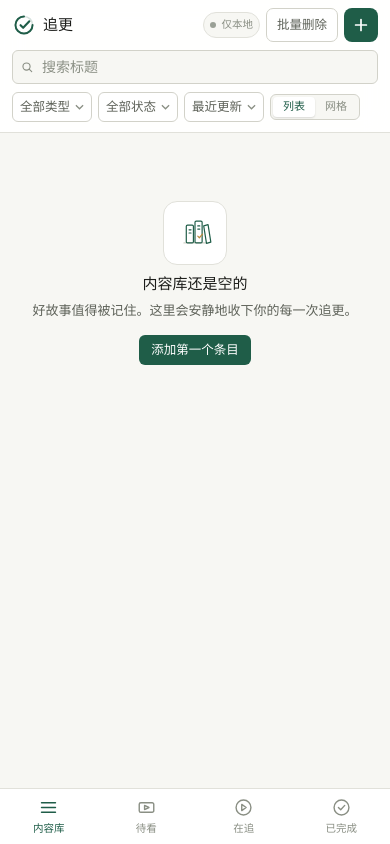
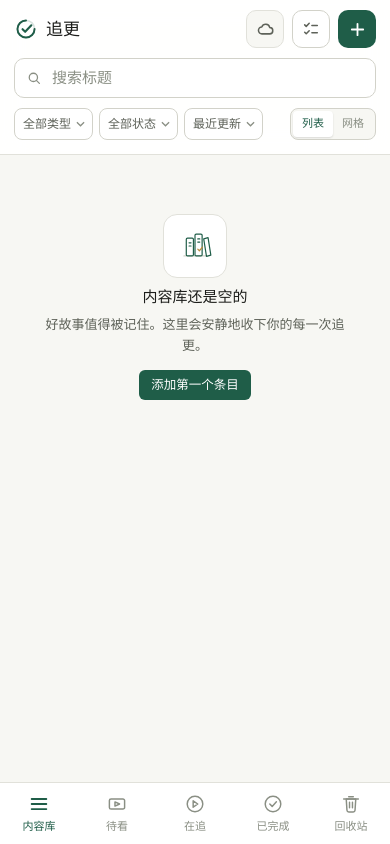
Before and after one commit to Robin-zero/Catch-Up, a React (Vite) app: page / in a window 390 px wide. Built offline with nearby package versions, Linux system fonts and the light colour scheme.

Commit message:
feat(mobile): refine phone layout and add legacy webview fallbacks

```diff
--- a/src/App.tsx
+++ b/src/App.tsx
@@ -10,6 +10,7 @@ import {
   type RefObject,
 } from "react";
 import { convertFileSrc } from "@tauri-apps/api/core";
+import { createPortal } from "react-dom";
 import {
   adjustProgress,
   aiScrape,
@@ -399,7 +400,7 @@ interface DialogProps {
   titleId: string;
   busy?: boolean;
   active?: boolean;
-  initialFocusRef: RefObject<HTMLElement | null>;
+  initialFocusRef?: RefObject<HTMLElement | null>;
   fallbackFocusRef?: RefObject<HTMLElement | null>;
   onClose: () => void;
   children: ReactNode;
@@ -433,7 +434,11 @@ function Dialog({
         ? document.activeElement
         : null;
     const fallbackFocus = fallbackFocusRef?.current;
-    initialFocusRef.current?.focus();
+    if (initialFocusRef?.current) {
+      initialFocusRef.current.focus();
+    } else {
+      dialogRef.current?.focus();
+    }
 
     return () => {
       if (previouslyFocused?.isConnected) {
@@ -491,7 +496,7 @@ function Dialog({
     return () => document.removeEventListener("keydown", handleKeyDown);
   }, [busy, active]);
 
-  return (
+  return createPortal(
     <div
       className="dialog-backdrop"
       inert={!active}
@@ -507,6 +512,7 @@ function Dialog({
         role="dialog"
         aria-modal="true"
         aria-labelledby={titleId}
+        tabIndex={-1}
         ref={dialogRef}
       >
         <span className="dialog__grabber" aria-hidden="true" />
@@ -526,7 +532,8 @@ function Dialog({
         </div>
         {children}
       </div>
-    </div>
+    </div>,
+    document.body,
   );
 }
 
@@ -1982,7 +1989,6 @@ function SettingsDialog({
       title="设置"
       titleId={titleId}
       busy={saving}
-      initialFocusRef={apiKeyRef}
       fallbackFocusRef={fallbackFocusRef}
       onClose={onClose}
       className="dialog--settings"
@@ -2844,12 +2850,12 @@ function SummaryStrip({ entries }: { entries: MediaEntry[] }) {
       <div className="summary-strip__item summary-strip__item--tracking">
         <span className="summary-strip__label">正在追更</span>
         <strong className="summary-strip__value">{trackingCount}</strong>
-        <span className="summary-strip__suffix">项在追</span>
+        <span className="summary-strip__suffix">项</span>
       </div>
       <div className="summary-strip__item summary-strip__item--completed">
         <span className="summary-strip__label">已经看完</span>
         <strong className="summary-strip__value">{completedCount}</strong>
-        <span className="summary-strip__suffix">项完成</span>
+        <span className="summary-strip__suffix">项</span>
       </div>
     </section>
   );
@@ -2994,7 +3000,6 @@ function EntryRow({
                 <span className="entry__platform">{entry.platform}</span>
               </>
             ) : null}
-            <span className="entry__dot" aria-hidden="true">·</span>
             <time className="entry__time" dateTime={entry.updatedAt}>
               更新于 {updatedAtFormatter.format(new Date(entry.updatedAt))}
             </time>
@@ -3937,6 +3942,14 @@ function App() {
                 onClick={() => setSettingsOpen(true)}
               >
                 <span className="sync-chip__dot" aria-hidden="true" />
+                <svg
+                  className="sync-chip__icon"
+                  viewBox="0 0 20 20"
+                  fill="none"
+                  aria-hidden="true"
+                >
+                  <path d="M6.3 14.6h7.9a3.3 3.3 0 0 0 .3-6.6 4.4 4.4 0 0 0-8.4-.6 3.6 3.6 0 0 0 .2 7.2Z" />
+                </svg>
                 <span className="sync-chip__label">{syncLabel}</span>
               </button>
               {!isTrashView ? (
@@ -3949,7 +3962,17 @@ function App() {
                   aria-label={selecting ? "退出批量删除" : "批量删除"}
                   onClick={toggleSelecting}
                 >
-                  {selecting ? "退出批量" : "批量删除"}
+                  <svg
+                    className="batch-toggle__icon"
+                    viewBox="0 0 20 20"
+                    fill="none"
+                    aria-hidden="true"
+                  >
+                    <path d="M3 5.4l1.7 1.7L8 3.7M3 13.6l1.7 1.7L8 11.9M11 6h6M11 14.2h6" />
+                  </svg>
+                  <span className="batch-toggle__label">
+                    {selecting ? "退出批量" : "批量删除"}
+                  </span>
                 </button>
               ) : null}
 
@@ -4190,6 +4213,19 @@ function App() {
             <path d="m8.5 12 2.6 2.6 4.6-5" />
           </svg>
           <span>已完成</span>
+        </button>
+        <button
+          className="tabbar__item"
+          type="button"
+          aria-pressed={view === "trash"}
+          onClick={() => setView("trash")}
+        >
+          <svg viewBox="0 0 24 24" fill="none" aria-hidden="true">
+            <path d="M4 6.5h16M9.5 4h5" />
+            <path d="M6.8 6.5h10.4l-.8 12.4a2 2 0 0 1-2 1.9H9.6a2 2 0 0 1-2-1.9L6.8 6.5Z" />
+            <path d="M10.4 10v6M13.6 10v6" />
+          </svg>
+          <span>回收站</span>
         </button>
       </nav>
 
--- a/src/main.tsx
+++ b/src/main.tsx
@@ -2,6 +2,25 @@ import { StrictMode } from "react";
 import { createRoot } from "react-dom/client";
 import App from "./App";
 import "./styles.css";
+
+// Chromium < 84 不支持 flex 容器上的 gap，退化时交给 CSS 用 margin 兜底。
+(function markFlexGapSupport() {
+  const probe = document.createElement("div");
+  probe.style.cssText =
+    "position:absolute;top:-9999px;left:-9999px;display:flex;flex-direction:column;row-gap:4px";
+  const first = document.createElement("div");
+  const second = document.createElement("div");
+  first.style.height = "2px";
+  second.style.height = "2px";
+  probe.appendChild(first);
+  probe.appendChild(second);
+  document.body.appendChild(probe);
+  const supported = probe.scrollHeight === 8;
+  probe.remove();
+  if (!supported) {
+    document.documentElement.classList.add("no-flex-gap");
+  }
+})();
 
 createRoot(document.getElementById("root")!).render(
   <StrictMode>
--- a/src/styles.css
+++ b/src/styles.css
@@ -195,6 +195,7 @@ svg {
 }
 
 :focus-visible {
+  outline: 2px solid var(--accent);
   outline: 2px solid color-mix(in srgb, var(--accent) 55%, transparent);
   outline-offset: 1px;
 }
@@ -216,7 +217,7 @@ svg {
 .app-shell {
   display: grid;
   grid-template-columns: var(--sidebar-width) minmax(0, 1fr);
-  height: 100dvh;
+  height: 100vh;
   overflow: hidden;
   background: var(--bg);
 }
@@ -574,6 +575,7 @@ svg {
 }
 
 .search-field:focus-within {
+  border-color: var(--accent);
   border-color: color-mix(in srgb, var(--accent) 50%, var(--line));
   background: var(--surface);
 }
@@ -652,6 +654,10 @@ svg {
   background: var(--surface-muted);
 }
 
+.form-field .layout-toggle {
+  align-self: flex-start;
+}
+
 .layout-toggle__option {
   display: inline-flex;
   align-items: center;
@@ -701,6 +707,10 @@ svg {
   display: none;
 }
 
+.batch-toggle__icon {
+  display: none;
+}
+
 .topbar__actions {
   grid-area: add;
   display: flex;
@@ -848,6 +858,7 @@ svg {
   justify-content: center;
   height: 28px;
   padding: 0 10px;
+  border: 1px solid var(--danger-soft);
   border: 1px solid color-mix(in srgb, var(--danger) 30%, var(--line));
   border-radius: 6px;
   background: var(--surface);
@@ -913,7 +924,6 @@ svg {
 .summary-strip {
   display: flex;
   align-items: baseline;
-  gap: 18px;
   padding: 2px 2px 9px;
   font-size: 11.5px;
   color: var(--text-tertiary);
@@ -923,7 +933,14 @@ svg {
 .summary-strip__item {
   display: flex;
   align-items: baseline;
-  gap: 4px;
+}
+
+.summary-strip__item + .summary-strip__item {
+  margin-left: 16px;
+}
+
+.summary-strip__item > * + * {
+  margin-left: 4px;
 }
 
 .summary-strip__label {
@@ -1182,7 +1199,10 @@ svg {
 
 .entry-list--grid .entry__cover-backdrop {
   position: absolute;
-  inset: 0;
+  top: 0;
+  right: 0;
+  bottom: 0;
+  left: 0;
   z-index: 0;
   display: block;
   width: 100%;
@@ -1646,7 +1666,10 @@ kbd {
 
 .dialog-backdrop {
   position: fixed;
-  inset: 0;
+  top: 0;
+  left: 0;
+  width: 100%;
+  height: 100%;
   z-index: 60;
   display: flex;
   align-items: center;
@@ -1660,7 +1683,7 @@ kbd {
 .dialog {
   display: flex;
   width: min(430px, 100%);
-  max-height: min(86dvh, 620px);
+  max-height: min(86vh, 620px);
   flex-direction: column;
   overflow: hidden;
   border: 1px solid var(--line);
@@ -1670,6 +1693,10 @@ kbd {
   animation: dialog-in 0.14s ease;
 }
 
+.dialog:focus {
+  outline: none;
+}
+
 .dialog__grabber {
   display: none;
 }
@@ -1694,6 +1721,8 @@ kbd {
 }
 
 .dialog__body {
+  min-height: 0;
+  flex: 1 1 auto;
   padding: 14px 15px;
   overflow-y: auto;
 }
@@ -1827,7 +1856,7 @@ kbd {
 
 .dialog--import {
   width: min(580px, 100%);
-  max-height: min(90dvh, 720px);
+  max-height: min(90vh, 720px);
 }
 
 .import-form {
@@ -2247,7 +2276,7 @@ kbd {
 
 .app-toast {
   position: fixed;
-  bottom: calc(70px + env(safe-area-inset-bottom, 0px));
+  bottom: calc(78px + env(safe-area-inset-bottom, 0px));
   left: 50%;
   z-index: 80;
   max-width: min(86vw, 420px);
@@ -2349,7 +2378,7 @@ kbd {
 
   .app-shell {
     display: block;
-    height: 100dvh;
+    height: 100vh;
   }
 
   .sidebar {
@@ -2358,7 +2387,7 @@ kbd {
 
   .app-main {
     height: 100%;
-    padding-bottom: calc(56px + env(safe-area-inset-bottom, 0px));
+    padding-bottom: calc(62px + env(safe-area-inset-bottom, 0px));
   }
 
   .topbar {
@@ -2367,8 +2396,9 @@ kbd {
       "title add"
       "search search"
       "filters filters";
-    gap: 8px;
-    padding: calc(8px + env(safe-area-inset-top, 0px)) 12px 10px;
+    gap: 10px;
+    padding: calc(10px + env(safe-area-inset-top, 0px)) 14px 12px;
+    background: var(--surface);
     background: color-mix(in srgb, var(--surface) 92%, transparent);
     backdrop-filter: blur(12px);
     position: sticky;
@@ -2378,31 +2408,98 @@ kbd {
 
   .filter-row {
     flex-wrap: wrap;
+    overflow: visible;
+    gap: 6px;
+    padding-bottom: 2px;
+  }
+
+  .filter-row .layout-toggle {
+    margin-left: auto;
+  }
+
+  button:focus {
+    outline: none;
   }
 
   .mobile-brand {
-    font-size: 15px;
-  }
-
-  .add-button {
-    width: 34px;
-    height: 34px;
+    min-width: 0;
+    gap: 8px;
+    font-size: 17px;
+  }
+
+  .topbar__actions {
+    gap: 8px;
+  }
+
+  .primary-button.add-button {
+    width: 38px;
+    height: 38px;
     padding: 0;
-    border-radius: 8px;
+    border-radius: 10px;
   }
 
   .primary-button.add-button svg {
-    width: 18px;
-    height: 18px;
+    width: 19px;
+    height: 19px;
   }
 
   .topbar__sync-chip {
     display: inline-flex;
     flex: none;
+    align-items: center;
+    justify-content: center;
+    width: 38px;
+    height: 38px;
+    padding: 0;
+    border-radius: 10px;
+    color: var(--text-secondary);
+  }
+
+  .topbar__sync-chip .sync-chip__label,
+  .topbar__sync-chip .sync-chip__dot {
+    display: none;
+  }
+
+  .topbar__sync-chip .sync-chip__icon {
+    display: block;
+    width: 19px;
+    height: 19px;
+    stroke: currentColor;
+    stroke-width: 1.6;
+    stroke-linecap: round;
+    stroke-linejoin: round;
+  }
+
+  .sync-chip--error .sync-chip__icon {
+    color: var(--danger);
+  }
+
+  .ghost-button.batch-toggle {
+    display: inline-flex;
+    align-items: center;
+    justify-content: center;
+    width: 38px;
+    height: 38px;
+    padding: 0;
+    border-radius: 10px;
+  }
+
+  .batch-toggle__label {
+    display: none;
+  }
+
+  .batch-toggle__icon {
+    display: block;
+    width: 18px;
+    height: 18px;
+    stroke: currentColor;
+    stroke-width: 1.7;
+    stroke-linecap: round;
+    stroke-linejoin: round;
   }
 
   .dialog--settings {
-    max-height: 92dvh;
+    max-height: 92vh;
   }
 
   .settings-section__row {
@@ -2418,11 +2515,11 @@ kbd {
   }
 
   .scrape-results {
-    max-height: 46dvh;
+    max-height: 46vh;
   }
 
   .dialog--import {
-    max-height: 92dvh;
+    max-height: 92vh;
   }
 
   .dialog--import .dialog__body {
@@ -2476,18 +2573,47 @@ kbd {
   }
 
   .search-field {
-    height: 34px;
+    height: 40px;
+    gap: 8px;
+    padding: 0 12px;
+    border-radius: 10px;
+    background: var(--surface);
+  }
+
+  .search-field svg {
+    width: 15px;
+    height: 15px;
   }
 
   .search-field input {
-    font-size: 14px;
+    font-size: 15px;
   }
 
   .compact-select {
-    height: 30px;
+    flex: 0 0 auto;
+    height: 32px;
+    padding: 0 20px 0 8px;
     max-width: none;
-    flex: 1;
-    font-size: 12.5px;
+    border-radius: 8px;
+    font-size: 12px;
+  }
+
+  .filter-row .compact-select {
+    flex: 0 0 auto;
+    min-width: 0;
+  }
+
+  .layout-toggle {
+    flex: 0 0 auto;
+    height: 32px;
+    border-radius: 8px;
+  }
+
+  .layout-toggle__option {
+    height: 26px;
+    min-width: 0;
+    padding: 0 9px;
+    font-size: 11px;
   }
 
   .link-button {
@@ -2495,17 +2621,81 @@ kbd {
   }
 
   .app-content {
-    padding: 10px 12px 16px;
+    padding: 12px 14px 20px;
   }
 
   .summary-strip {
-    gap: 14px;
-    padding: 0 2px 10px;
+    padding: 0 2px 12px;
     font-size: 12px;
   }
 
+  .summary-strip__item + .summary-strip__item {
+    margin-left: 14px;
+  }
+
+  /* 老内核（Chromium < 84）不支持 flex gap，用 margin 兜底 */
+  .no-flex-gap .mobile-brand > * + * {
+    margin-left: 8px;
+  }
+
+  .no-flex-gap .search-field > * + * {
+    margin-left: 6px;
+  }
+
+  .no-flex-gap .filter-row > * + * {
+    margin-left: 6px;
+  }
+
+  .no-flex-gap .topbar__actions > * + * {
+    margin-left: 8px;
+  }
+
+  .no-flex-gap .entry__headline > * + * {
+    margin-left: 7px;
+  }
+
+  .no-flex-gap .entry__meta > * + * {
+    margin-left: 5px;
+  }
+
+  .no-flex-gap .entry__actions > * + * {
+    margin-left: 4px;
+  }
+
+  .no-flex-gap .entry__progress > * + * {
+    margin-left: 10px;
+  }
+
+  .no-flex-gap .entry__bar-row > * + * {
+    margin-left: 7px;
+  }
+
+  .no-flex-gap .tabbar__item > * + * {
+    margin-top: 4px;
+  }
+
+  .no-flex-gap .content-state > * + * {
+    margin-top: 6px;
+  }
+
+  .no-flex-gap .entry-form__fields > * + * {
+    margin-top: 14px;
+  }
+
+  .no-flex-gap .form-field > * + * {
+    margin-top: 6px;
+  }
+
+  .no-flex-gap .settings-section__fields > * + * {
+    margin-top: 10px;
+  }
+
+  .no-flex-gap .batch-bar > * + * {
+    margin-left: 10px;
+  }
+
   .entry-list {
-    gap: 8px;
+    gap: 10px;
   }
 
   .entry {
@@ -2514,9 +2704,10 @@ kbd {
       "tile body"
       "progress progress"
       "actions actions";
-    gap: 8px 10px;
-    padding: 12px;
-    border-radius: 11px;
+    gap: 10px;
+    padding: 14px;
+    border-radius: 14px;
+    box-shadow: 0 1px 2px rgba(24, 30, 24, 0.04);
   }
 
   .entry--movie {
@@ -2587,9 +2778,10 @@ kbd {
   }
 
   .stepper__button {
-    width: 40px;
-    height: 34px;
-    font-size: 16px;
+    width: 38px;
+    height: 36px;
+    border-radius: 9px;
+    font-size: 17px;
   }
 
   .ghost-button {
@@ -2632,38 +2824,50 @@ kbd {
     left: 0;
     z-index: 40;
     display: flex;
-    height: calc(56px + env(safe-area-inset-bottom, 0px));
+    height: calc(62px + env(safe-area-inset-bottom, 0px));
     padding-bottom: env(safe-area-inset-bottom, 0px);
     border-top: 1px solid var(--line);
-    background: color-mix(in srgb, var(--surface) 94%, transparent);
+    background: var(--surface);
+    background: color-mix(in srgb, var(--surface) 96%, transparent);
     backdrop-filter: blur(14px);
   }
 
   .tabbar__item {
+    position: relative;
     display: flex;
     flex: 1;
     align-items: center;
     justify-content: center;
-    gap: 3px;
+    gap: 4px;
     border: 0;
     background: none;
     color: var(--text-tertiary);
     flex-direction: column;
-    font-size: 10.5px;
+    font-size: 11px;
+    transition: color 0.15s ease;
   }
 
   .tabbar__item svg {
-    width: 21px;
-    height: 21px;
+    width: 22px;
+    height: 22px;
     stroke: currentColor;
     stroke-width: 1.6;
     stroke-linecap: round;
     stroke-linejoin: round;
+    transition: stroke-width 0.15s ease;
   }
 
   .tabbar__item[aria-pressed="true"] {
     color: var(--accent);
-    font-weight: 600;
+    font-weight: 650;
+  }
+
+  .tabbar__item[aria-pressed="true"] svg {
+    stroke-width: 2;
+  }
+
+  .tabbar__item:active {
+    opacity: 0.6;
   }
 
   .dialog-backdrop {
@@ -2674,7 +2878,7 @@ kbd {
 
   .dialog {
     width: 100%;
-    max-height: 90dvh;
+    max-height: 90vh;
     border: 0;
     border-radius: 16px 16px 0 0;
     box-shadow: 0 -8px 40px rgba(20, 26, 20, 0.24);
@@ -2704,6 +2908,18 @@ kbd {
     padding: 14px 16px 18px;
   }
 
+  .entry-form__fields {
+    gap: 14px;
+  }
+
+  .entry-form__row {
+    gap: 12px;
+  }
+
+  .form-field {
+    gap: 6px;
+  }
+
   .dialog__description {
     font-size: 13px;
   }
@@ -2721,6 +2937,25 @@ kbd {
 
   .form-field label {
     font-size: 12.5px;
+  }
+
+  .form-field input,
+  .form-field select {
+    height: 40px;
+    padding: 0 11px;
+    border-radius: 9px;
+    font-size: 15px;
+  }
+
+  .form-field select {
+    padding-right: 28px;
+  }
+
+  .form-field textarea {
+    min-height: 78px;
+    padding: 10px 11px;
+    border-radius: 9px;
+    font-size: 15px;
   }
 
   .form-field input,
```
Also changed, not shown: 1 other file (tests, documents, lock files or other folders).
